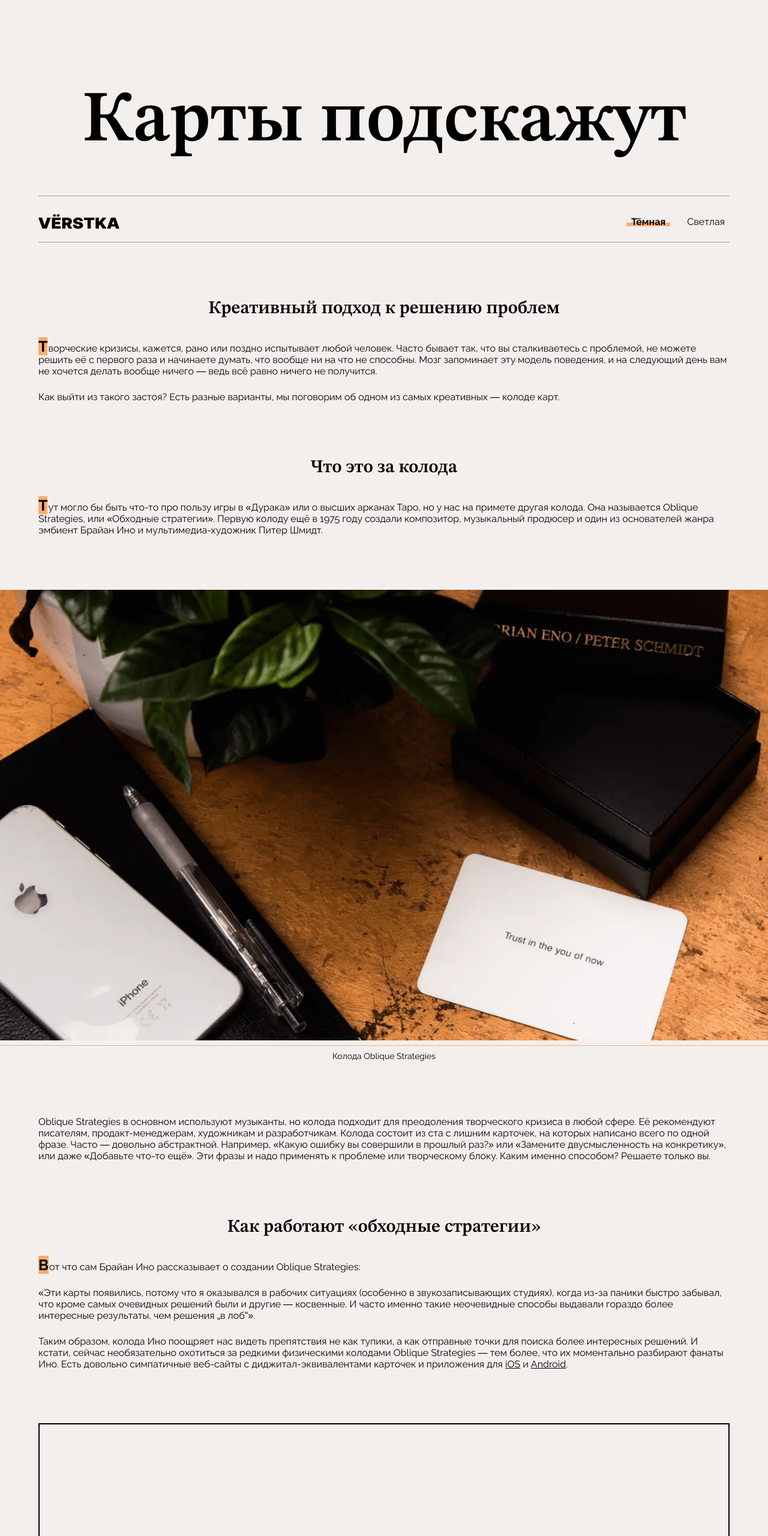
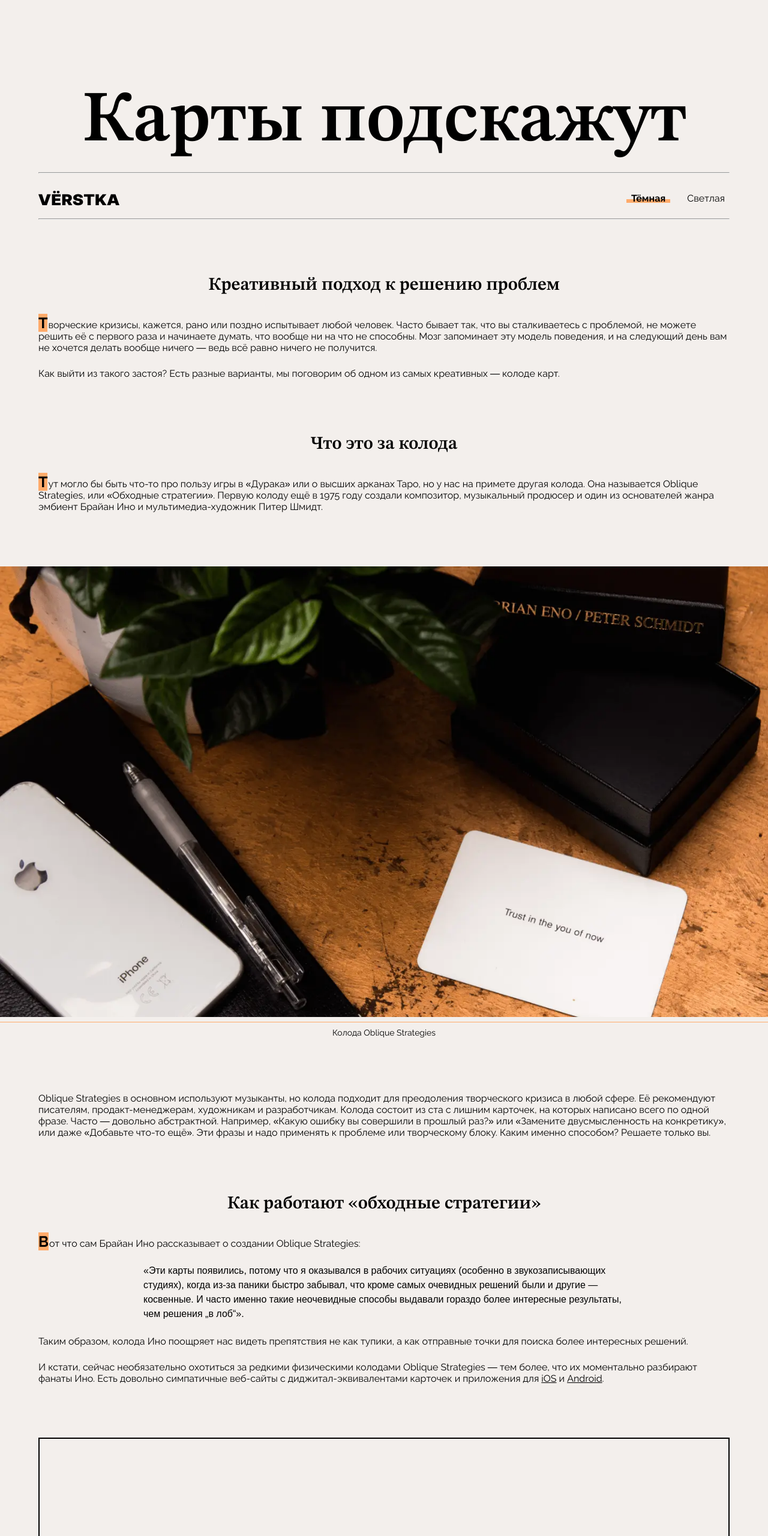
Before and after one commit to ChakNikolay87/karty-podskazhut, a plain HTML site: page index.html in a window 1280 px wide. Shown: the top 2560 px of the page at 60% size. Drawn offline with Linux system fonts and the light colour scheme.

Commit message:
Add files via upload

```diff
--- a/index.html
+++ b/index.html
@@ -88,13 +88,17 @@
         <div class="content__text-block content__text-block_type_first-lettered">
             <p class="content__paragraph">Вот что сам Брайан Ино рассказывает о создании Oblique Strategies:
             </p>
-            <p class="content__paragraph">«Эти карты появились, потому что я оказывался в рабочих ситуациях (особенно в звукозаписывающих студиях),
+            <p class="content__paragraph content__paragraph-change">«Эти карты появились, потому что я оказывался в рабочих ситуациях (особенно в звукозаписывающих студиях),
                 когда из-за паники быстро забывал, что кроме самых очевидных решений были и другие — косвенные. И часто
                 именно такие неочевидные способы выдавали гораздо более интересные результаты, чем решения „в лоб“».
             </p>
+
             <p class="content__paragraph">
                 Таким образом, колода Ино поощряет нас видеть препятствия не как тупики, а как отправные точки для поиска
-                более интересных решений. И кстати, сейчас необязательно охотиться за редкими физическими колодами
+                более интересных решений.
+            </p>
+            <p class="content__paragraph">
+                И кстати, сейчас необязательно охотиться за редкими физическими колодами
                 Oblique Strategies — тем более, что их моментально разбирают фанаты Ино. Есть довольно симпатичные
                 веб-сайты с диджитал-эквивалентами карточек и приложения для
                 <a href="https://apps.apple.com/us/app/oblique-strategies-se/id1104927011" target="_blank" rel="noopener noreferrer" class="content__link">iOS</a>
--- a/styles/style.css
+++ b/styles/style.css
@@ -30,9 +30,9 @@ figure {
 }
 
 .theme_dark {
-    --bg-color: #000; /* Тёмный фон */
-    --text-color: #F3EFEC; /* Светлый текст */
-    --accent-color: #FFAB6B; /* Акцентный цвет */
+    --bg-color: #000;
+    --text-color: #F3EFEC;
+    --accent-color: #FFAB6B;
 }
 
 
@@ -57,7 +57,7 @@ figure {
 
 .header__title {
     font-size: clamp(7.5rem, 7.5rem + 0vw, 7.5rem);
-    padding-bottom: 40px;
+    padding-bottom: 1px;
     text-align: center;
 }
 
@@ -119,6 +119,12 @@ figure {
     background-image: url('../images/marker-light.svg');
     background-size: cover;
     background-repeat: no-repeat;
+}
+
+.content__paragraph-change{
+    padding: 0 175px 0 175px;
+    line-height: 1.5;
+    font-family: "Rage Italic", sans-serif;
 }
 
 .content__text-block_type_first-lettered .content__paragraph:first-of-type::first-letter {
```
